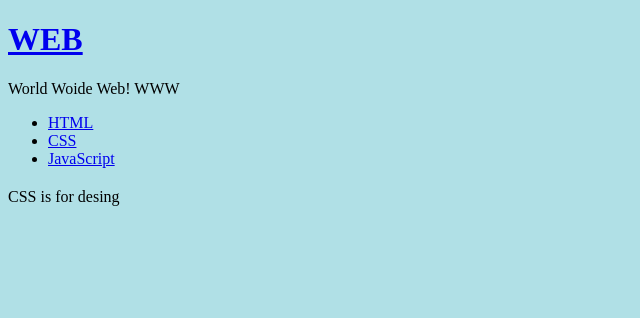
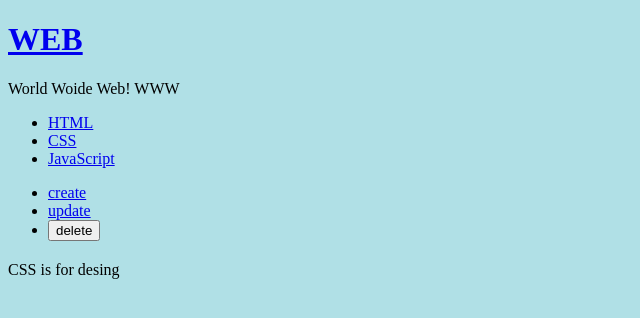
Before and after one commit to mandoo-su/react-app, a React (Create React App) app: page / in a window 1280 px wide. Shown: the top 318 px of the page, without its empty margins (0-640 px from the left). Built offline with nearby package versions, Linux system fonts and the light colour scheme.

Commit message:
mode 변경기능

```diff
--- a/src/App.js
+++ b/src/App.js
@@ -2,9 +2,10 @@
 import './App.css';
 import React, { Component } from 'react';
 import TOC from "./components/TOC";
-import Content from "./components/Content";
+import ReadContent from "./components/ReadContent";
+import CreateContent from "./components/CreateContent";
 import Subject from "./components/Subject";
-
+import Control from "./components/Control";
 
 
 class App extends Component{//App 이라는 컴포넌트
@@ -54,17 +55,7 @@ class App extends Component{//App 이라는 컴포넌트
           this.setState({mode:'welcome'});
         }.bind(this)}
         ></Subject>
-      {/*<header> subject.js에 있던거
-        <h1><a href="/" onClick={function(e) {
-          console.log(e);
-          e.preventDefault();
-          //this.state.mode='welcome'; 이 경우 react가 인식을 X, setState라는 함수 필요
-          this.setState({
-            mode:'welcome'
-          });
-        }.bind(this)}>{this.state.subject.title}</a>
-        </h1>{this.state.subject.sub}
-        </header>*/}
+
       <TOC onChangePage={function(id){
         this.setState({
           mode:'read',
@@ -72,31 +63,18 @@ class App extends Component{//App 이라는 컴포넌트
         });
       }.bind(this)}
       data={this.state.contents}></TOC>
-      <Content title={_title} desc={_desc}></Content>
+
+      <Control onChangeMode={function(_mode){
+        this.setState({
+          mode:_mode
+        })
+      }.bind(this)}></Control>
+
+      <ReadContent title={_title} desc={_desc}></ReadContent>
     </div>
     );
   }
 }
 
-/*function App() {
-  return (
-    <div className="App">
-      <header className="App-header">
-        <img src={logo} className="App-logo" alt="logo" />
-        <p>
-          Edit <code>src/App.js</code> and save to reload.
-        </p>
-        <a
-          className="App-link"
-          href="https://reactjs.org"
-          target="_blank"
-          rel="noopener noreferrer"
-        >
-          Learn React
-        </a>
-      </header>
-    </div>
-  );
-}*/
 
 export default App;
--- /dev/null
+++ b/src/components/Control.js
@@ -0,0 +1,25 @@
+import React, { Component } from 'react';
+
+class Control extends Component{
+    render(){
+      console.log('Control render');
+      return (
+        <ul>
+        <li><a href="/create" onClick={function(e){
+        e.preventDefault();
+        this.props.onChangeMode('create');
+        }.bind(this)}>create</a></li>
+        <li><a href="/update" onClick={function(e){
+        e.preventDefault();
+        this.props.onChangeMode('update');
+        }.bind(this)}>update</a></li>
+        <li><input type="button" value="delete" onClick={function(e){
+        e.preventDefault();
+        this.props.onChangeMode('delete');
+        }.bind(this)}></input></li>
+      </ul>
+      );
+    }
+  }
+
+  export default Control;
--- /dev/null
+++ b/src/components/CreateContent.js
@@ -0,0 +1,17 @@
+import React, { Component } from 'react';
+
+class CreateContent extends Component{
+    render(){
+      console.log('CreateContent render');
+      return(
+        <article>
+          <h2>Create</h2>
+          <form>
+
+          </form>
+        </article>
+      );
+    }
+  }
+
+export default CreateContent;
--- a/src/components/Content.js
+++ b/src/components/ReadContent.js
@@ -1,6 +1,6 @@
 import React, { Component } from 'react';
 
-class Content extends Component{
+class ReadContent extends Component{
     render(){
       console.log('Content render');
       return(
@@ -12,4 +12,4 @@ class Content extends Component{
     }
   }
 
-export default Content;
+export default ReadContent;
```
Also changed, not shown: 210103공부.txt (added), 1 other file (tests, documents, lock files or other folders).
